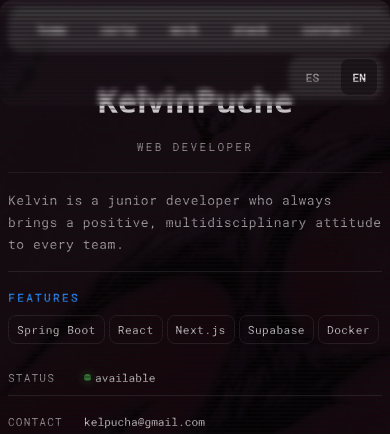
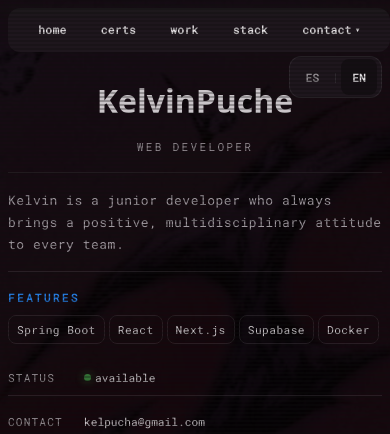
Before and after one commit to adop1d/portfolio, a plain HTML site: page index.html in a window 390 px wide. Shown: the top 434 px of the page. Drawn offline with Linux system fonts and the light colour scheme; a script that the page names is missing; a web font is replaced by a local one.

Commit message:
nav bar mobile enh

```diff
--- a/stylesheet/style.css
+++ b/stylesheet/style.css
@@ -185,8 +185,11 @@
     width: 100%;
     height: 100%;
     backdrop-filter: blur(3px);
+    -webkit-backdrop-filter: blur(3px);
     background-image: var(--gradient-hero);
     border-radius: 12px 0 0 12px;
+    z-index: 0;
+    pointer-events: none;
   }
 }
 
@@ -206,10 +209,10 @@
 
 nav > ul {
 	position: relative;
+	z-index: 1;
 	list-style: none;
 	display: flex;
 	justify-content: center;
-	isolation: isolate;
 	padding: 0 6px;
   margin: 0;
 }
@@ -262,13 +265,16 @@
   position: absolute;
   inset: 0;
   backdrop-filter: blur(3px);
+  -webkit-backdrop-filter: blur(3px);
   background-image: var(--gradient-hero);
   border-radius: 0 12px 12px 0;
-  z-index: -1;
+  z-index: 0;
+  pointer-events: none;
 }
 
 .lang-btn {
   position: relative;
+  z-index: 1;
   background: none;
   border: none;
   color: var(--color-muted);
@@ -1712,15 +1718,17 @@
   .lang-switcher {
     position: static;
     align-self: flex-end;
-    z-index: 1001;
+    z-index: 1;
     gap: 2px;
     padding: 2px 4px;
     border-radius: var(--radius-md);
     border: var(--rule-hair) solid var(--color-border-subtle);
+    background: var(--color-paper-3);
+    box-shadow: none;
   }
 
   .lang-switcher::before {
-    border-radius: var(--radius-md);
+    display: none;
   }
 
   .lang-btn {
@@ -1733,7 +1741,7 @@
   }
 
   .lang-btn.active {
-    background: var(--color-paper-3);
+    background: var(--color-paper-2);
   }
 
   .lang-btn:hover {
@@ -1749,10 +1757,12 @@
     margin-top: 0;
     padding: 0 var(--space-xs);
     border-radius: var(--radius-md);
+    background: var(--color-paper-3);
+    box-shadow: none;
   }
 
   nav::before {
-    border-radius: var(--radius-md);
+    display: none;
   }
 
   nav > ul {
@@ -1804,6 +1814,9 @@
     min-width: 11rem;
     width: max-content;
     max-width: calc(100vw - var(--space-xl));
+    backdrop-filter: none;
+    -webkit-backdrop-filter: none;
+    background: var(--color-paper-3);
   }
 
   .dropdown-menu li a {
```
